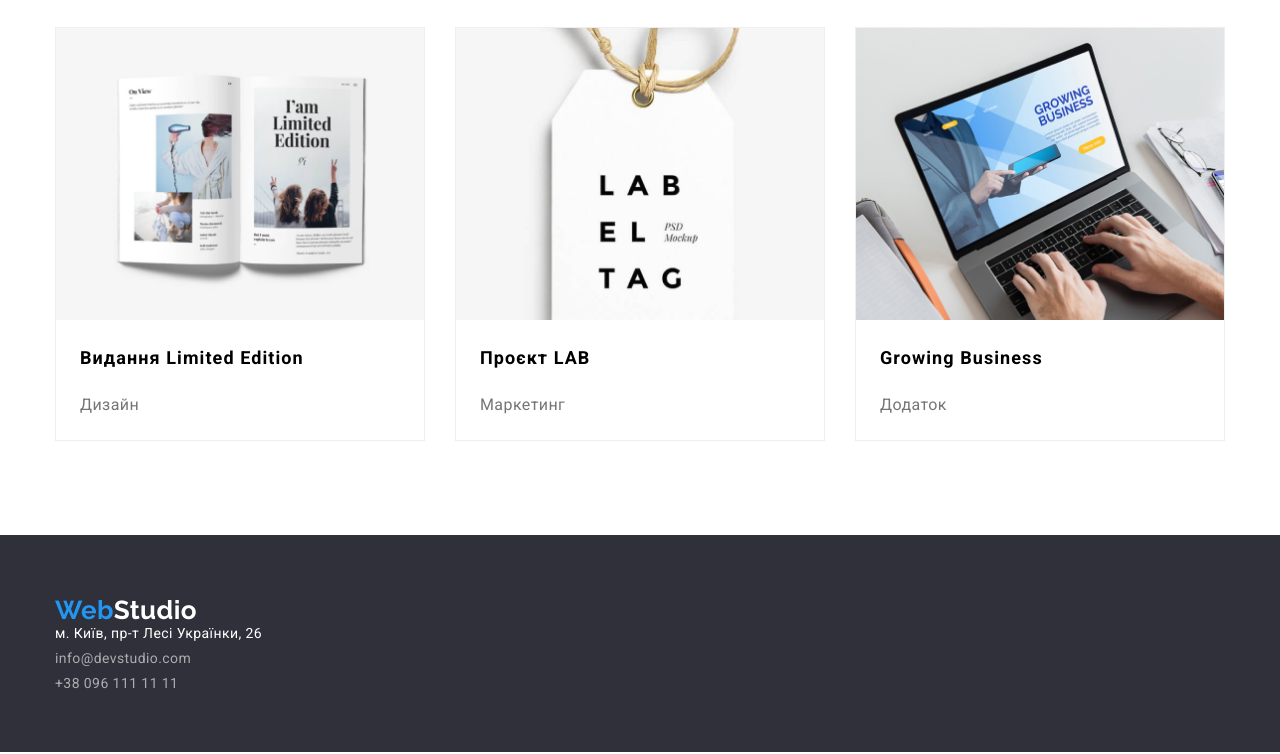
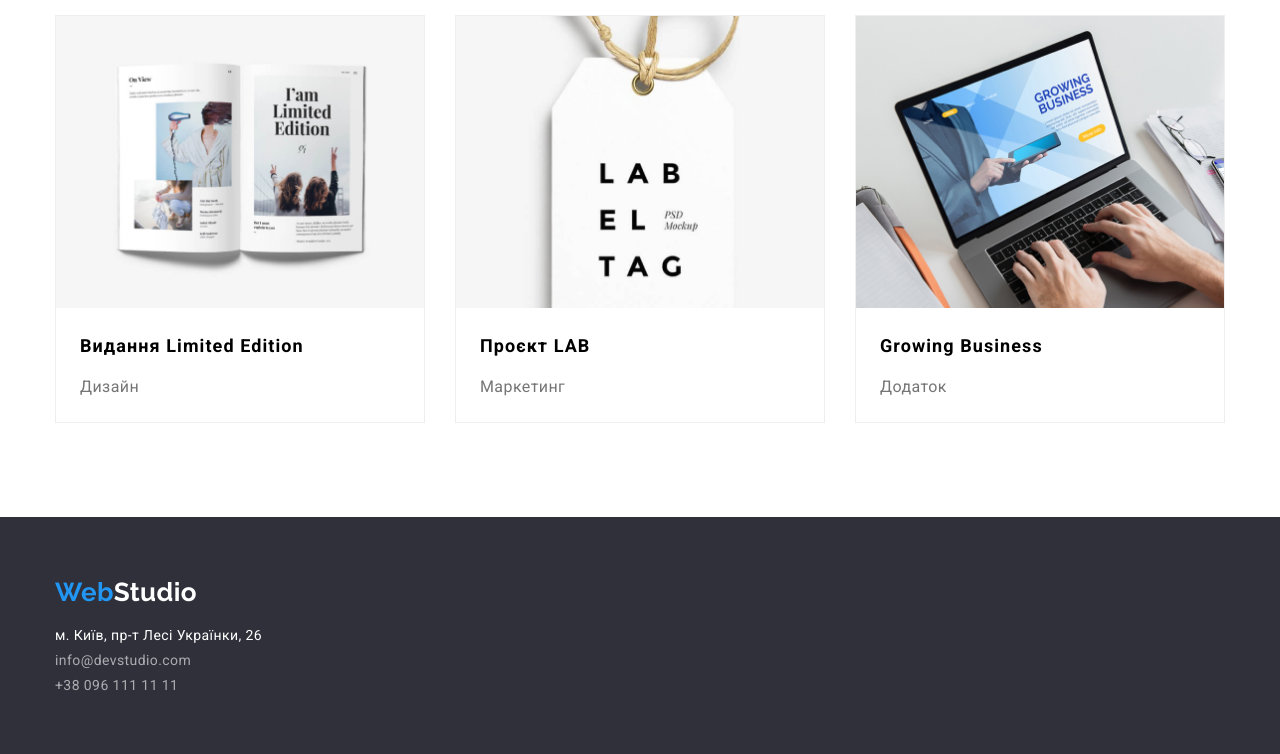
Before and after one commit to OksanaSyzonenko/goit-markup-hw-03, a plain HTML site: page portfolio.html in a window 1280 px wide. Shown: the part 1126-1880 px from the top of the page. Drawn offline with nearby package versions, Linux system fonts and the light colour scheme.

Commit message:
виправляю footer, project-name

```diff
--- a/css/styles.css
+++ b/css/styles.css
@@ -308,7 +308,7 @@ button{
     padding-top: 20px;
     padding-left: 24px;
     padding-right: 24px;
-    padding-bottom: 10px;
+    margin-bottom: 4px;
 }
 
 .features-text{
@@ -385,7 +385,7 @@ button{
 }
 
 
-.footer logo{
+.footer .logo{
     margin-right: 0;
     display: block;
     margin-bottom: 20px;
--- a/portfolio.html
+++ b/portfolio.html
@@ -138,7 +138,7 @@
     <footer class="footer">
         <div class="container">
             <!--Логотип-->
-            <a class="footer logo link" href="./index.html"><span class="web">Web</span><span class="studio-dark">Studio</span></a>
+            <a class="logo link" href="./index.html"><span class="web">Web</span><span class="studio-dark">Studio</span></a>
             <!--Адреса-->
                 <address>
                     <ul class="footer-list">
```
Also changed, not shown: index.html (+1 -1 lines).
